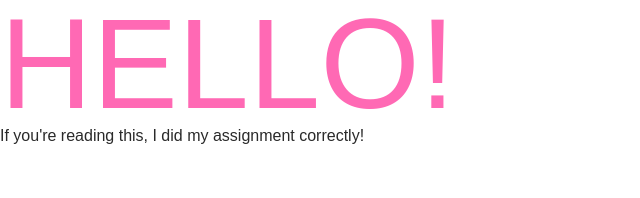
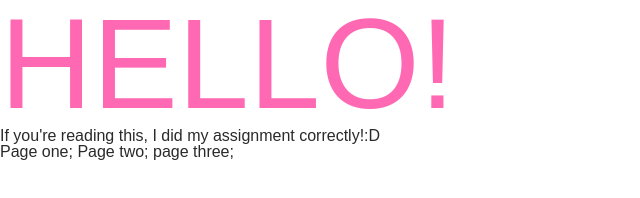
Before and after one commit to GraceTodd/GraceTodd.github.io, a plain HTML site: page index.html in a window 1280 px wide. Shown: the whole page, without its empty margins (0-640 px from the left). Drawn offline with Linux system fonts and the light colour scheme.

```diff
--- a/index.html
+++ b/index.html
@@ -8,7 +8,9 @@
 	<body class="index">
 		<div id="content">
 			<h1>HELLO!</h1>
-			<p>If you're reading this, I did my assignment correctly!</p>
+			<p>If you're reading this, I did my assignment correctly!:D</p>
+			<ul>Page one; Page two; page three;
+			</ul
 		</div><!--content DIV-->
 	</body>
 </html>
```
